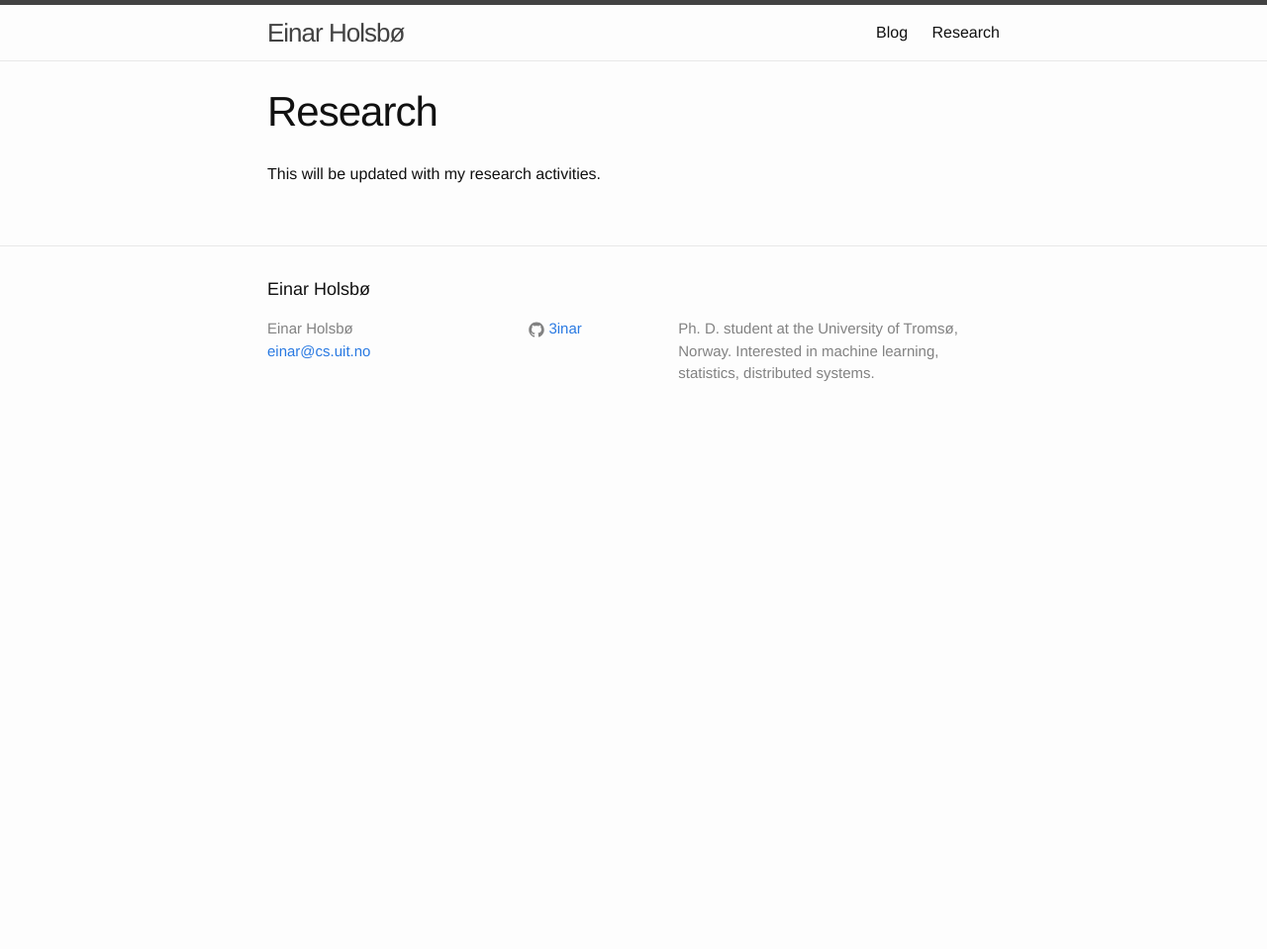
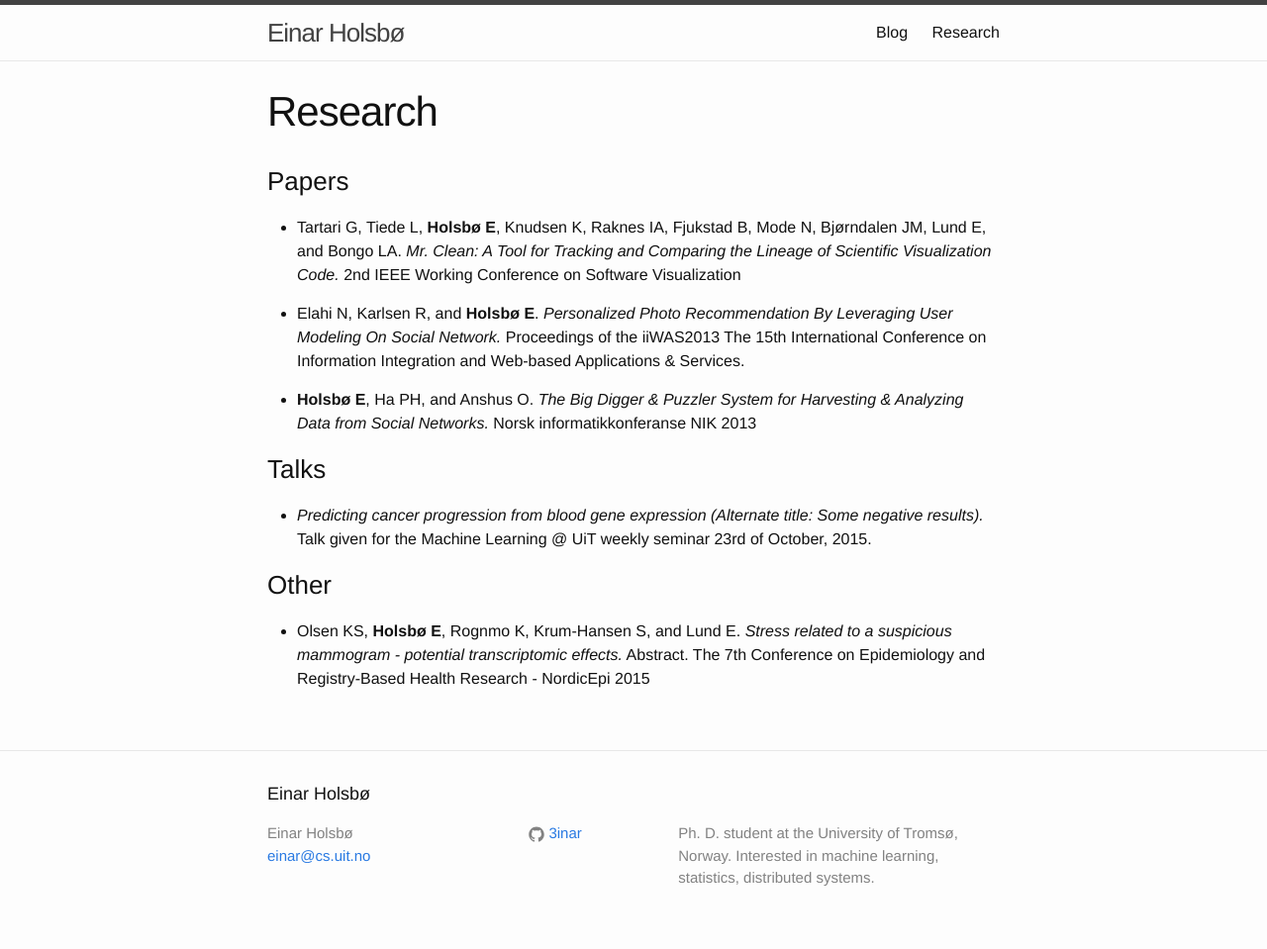
Before and after one commit to 3inar/3inar.github.io, a Jekyll site: the page built from research.md, in a window 1280 px wide. Shown: the whole page at 99% size. Built offline with Jekyll 4.4.1, drawn with Linux system fonts in a browser that asks for light colours; before the commit the page ends 900 px from its top, so only the background shows below that.

Commit message:
add some research activities

```diff
--- a/research.md
+++ b/research.md
@@ -4,4 +4,24 @@ title: Research
 permalink: /research/
 ---
 
-This will be updated with my research activities.
+### Papers
+* Tartari G, Tiede L, **Holsbø E**, Knudsen K, Raknes IA, Fjukstad B, Mode N, Bjørndalen JM, Lund E, and Bongo LA.
+_Mr. Clean: A Tool for Tracking and Comparing the Lineage of Scientific Visualization Code._
+2nd IEEE Working Conference on Software Visualization
+
+* Elahi N, Karlsen R, and **Holsbø E**.
+_Personalized Photo Recommendation By Leveraging User Modeling On Social Network._
+Proceedings of the iiWAS2013 The 15th International Conference on Information Integration and Web-based Applications & Services.
+
+* **Holsbø E**, Ha PH, and Anshus O.
+_The Big Digger & Puzzler System for Harvesting & Analyzing Data from Social Networks._
+Norsk informatikkonferanse NIK 2013
+
+### Talks
+* _Predicting cancer progression from blood gene expression (Alternate title: Some negative results)._
+Talk given for the Machine Learning @ UiT weekly seminar 23rd of October, 2015.
+
+### Other
+* Olsen KS, **Holsbø E**, Rognmo K, Krum-Hansen S, and Lund E.
+_Stress related to a suspicious mammogram - potential transcriptomic effects._ Abstract.
+The 7th Conference on Epidemiology and Registry-Based Health Research - NordicEpi 2015
```
